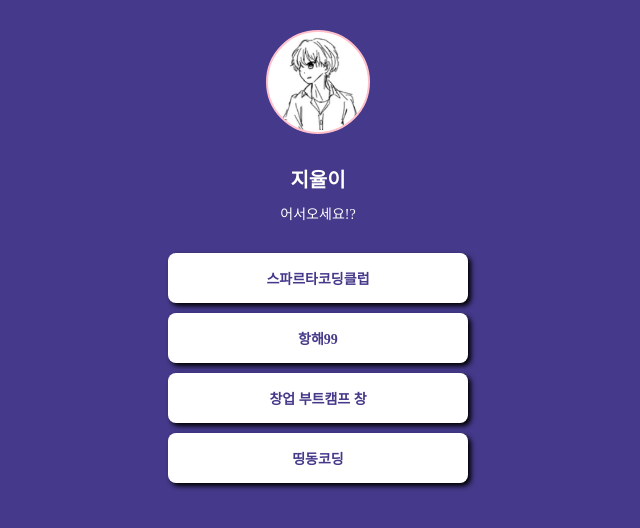
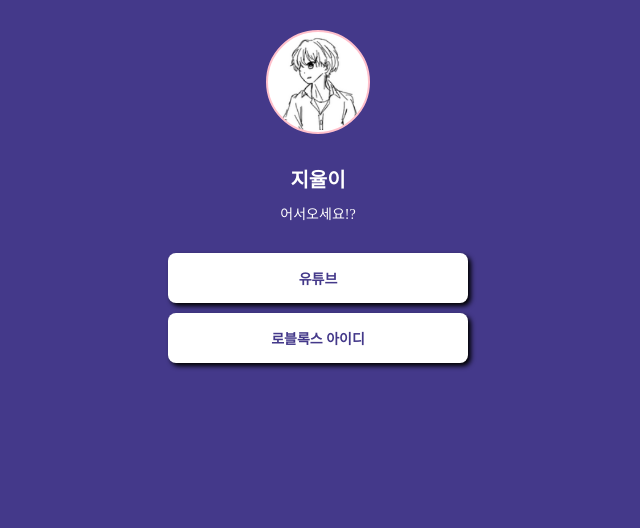
Before and after one commit to chocobro10/mypage, a plain HTML site: page index.html in a window 1280 px wide. Shown: the whole page, without its empty margins (322-962 px from the left). Drawn offline with Linux system fonts and the light colour scheme; a web font is replaced by a local one.

Commit message:
Update index.html

```diff
--- a/index.html
+++ b/index.html
@@ -86,10 +86,8 @@
         <div class="profile"></div>
         <h1 class="main">지율이</h1>
         <p class="sub">어서오세요!?</p>
-        <a target="_blank" href="https://spartacodingclub.kr/">스파르타코딩클럽</a>
-        <a target="_blank" href="https://hanghae99.spartacodingclub.kr/">항해99</a>
-        <a target="_blank" href="https://chang.spartacodingclub.kr/">창업 부트캠프 창</a>
-        <a target="_blank" href="https://ddingdong.spartacodingclub.kr/">띵동코딩</a>
+        <a target="_blank" href="https://www.youtube.com/channel/UC-XC7aCJ8UWTOxQasGooc6g">유튜브</a>
+        <a target="_blank" href="https://web.roblox.com/users/2215592296/profile">로블록스 아이디</a>
     </div>
 
 </body>
```
